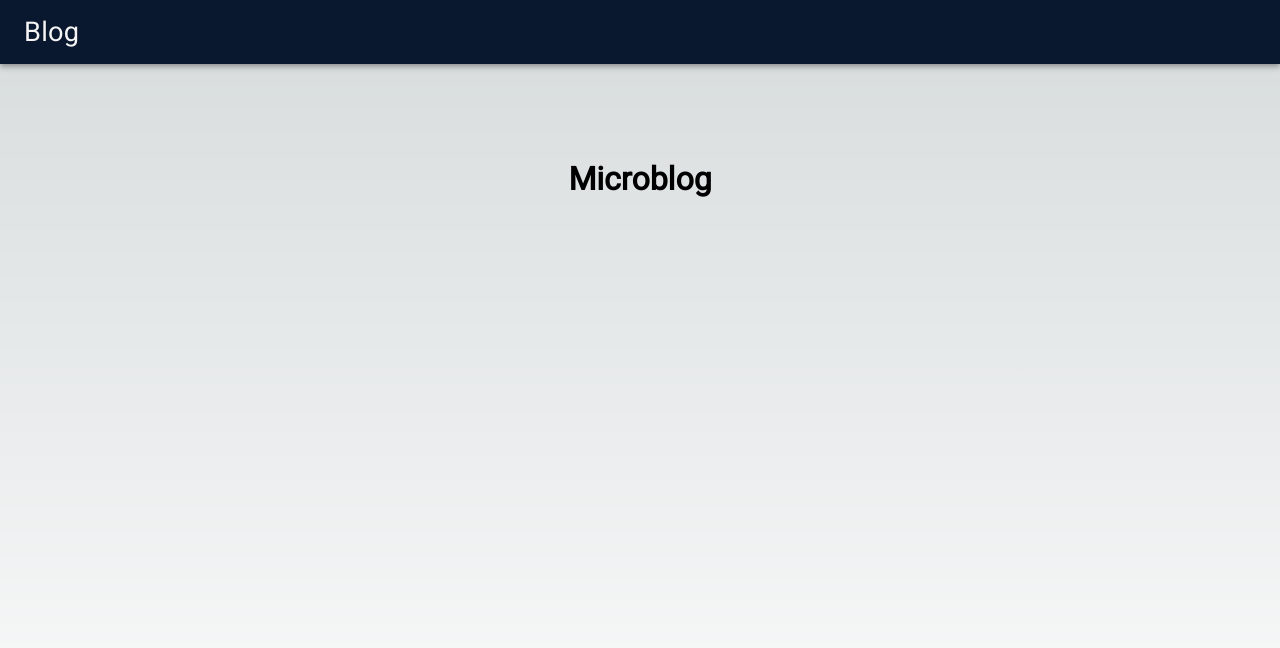
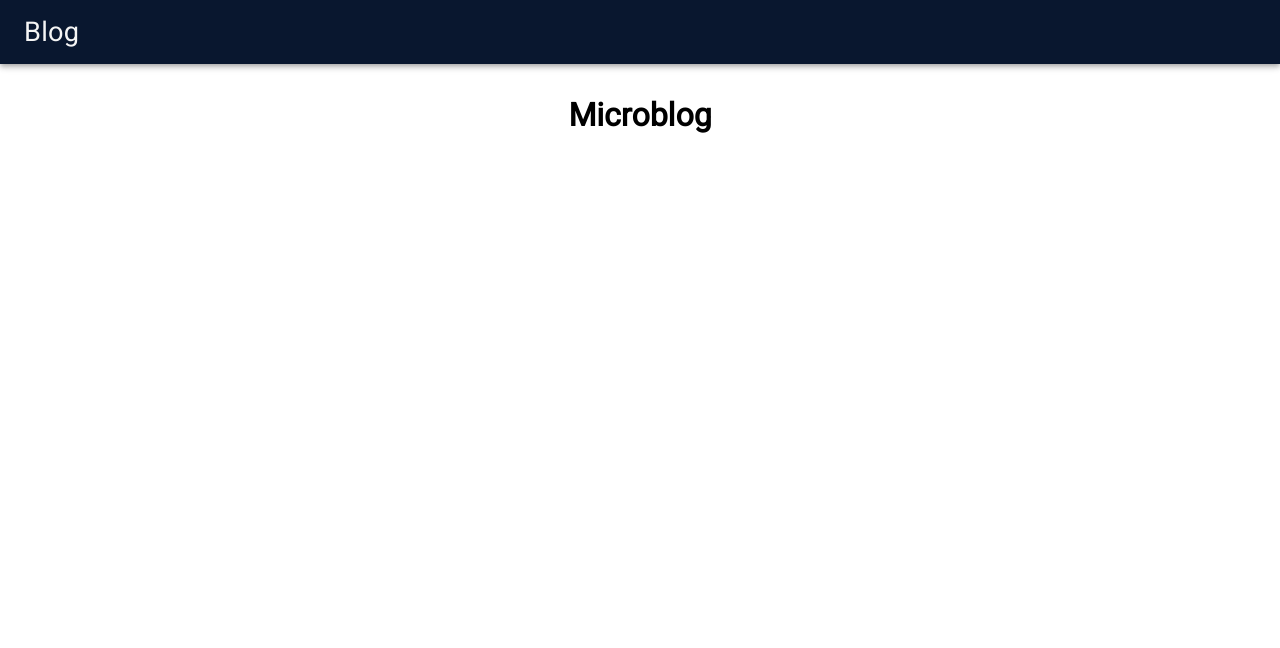
Before and after one commit to Jared-Enck/redux-microblog, a Next.js app: page / in a window 1280 px wide. Shown: the top 648 px of the page. Built offline with nearby package versions, Linux system fonts and the light colour scheme.

Commit message:
reduced main padding from 6rem to 3rem

```diff
--- a/src/app/globals.css
+++ b/src/app/globals.css
@@ -85,22 +85,12 @@
   overflow-x: hidden;
 }
 
-body {
-  color: rgb(var(--foreground-rgb));
-  background: linear-gradient(
-      to bottom,
-      transparent,
-      rgb(var(--background-end-rgb))
-    )
-    rgb(var(--background-start-rgb));
-}
-
 main {
   display: flex;
   flex-direction: column;
   justify-content: space-between;
   align-items: center;
-  padding: 6rem;
+  padding: 2rem;
   min-height: 100vh;
 }
 
```
